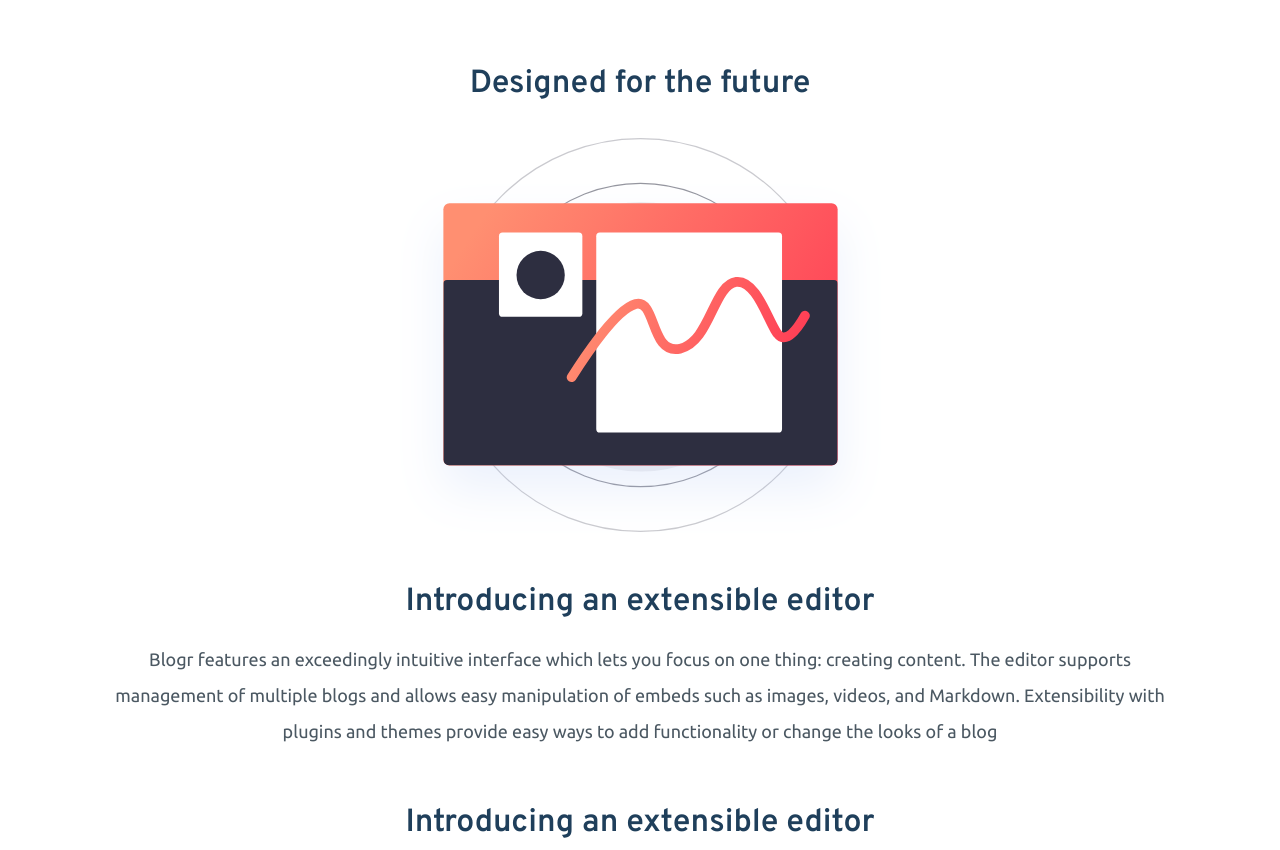
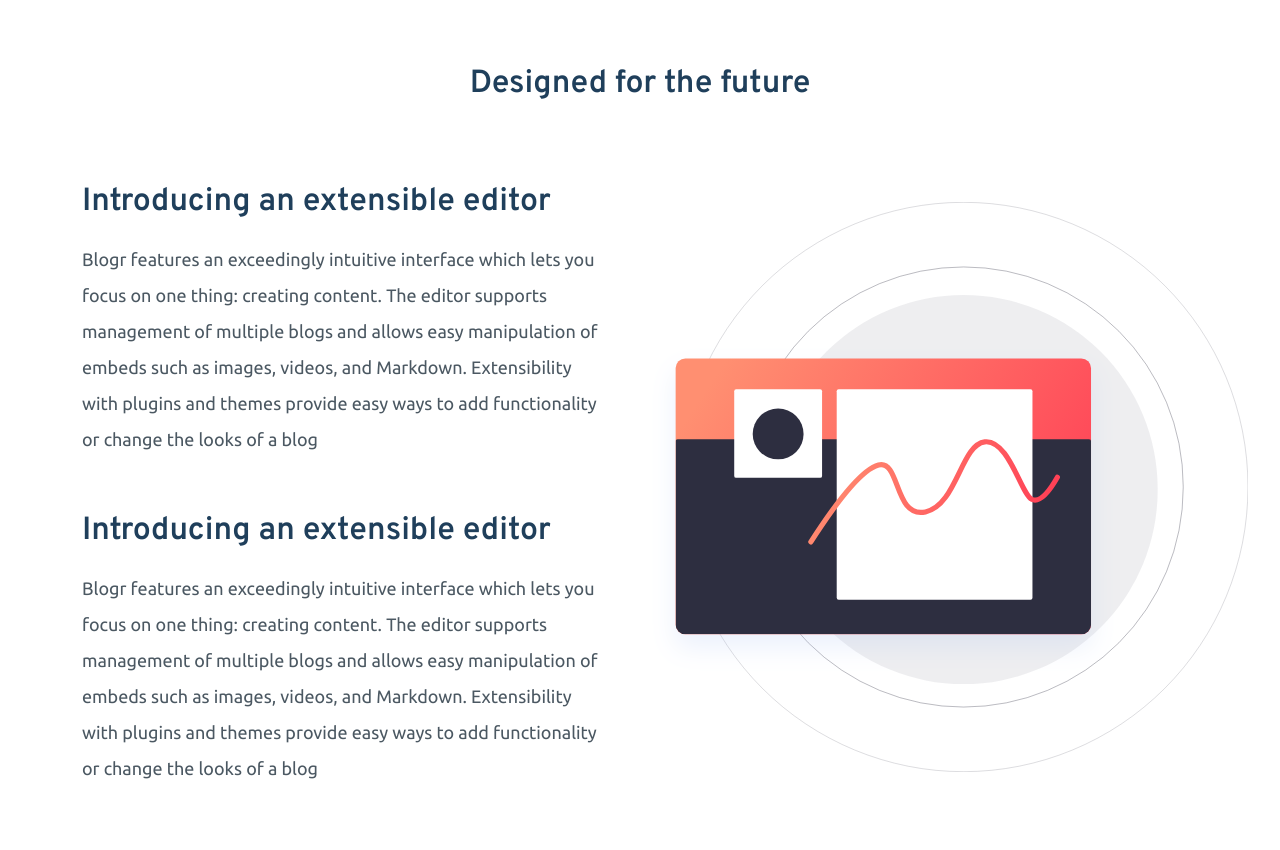
Before and after one commit to AmirRassaei/blogr_landing_page, a website: page index.html in a window 1280 px wide. Shown: the part 680-1530 px from the top of the page. Drawn offline with Linux system fonts and the light colour scheme.

Commit message:
Finished feature section (mobile and desktop)

```diff
--- a/index.html
+++ b/index.html
@@ -53,14 +53,14 @@
           <h2 class="feature__heading heading-secondary mb-3">
             Designed for the future
           </h2>
-          <div class="flex-col-center">
+          <div class="feature__box flex-col-center">
             <div class="feature__illustration"></div>
             <div class="feature__items container">
               <div class="feature__item feature__item--1">
-                <h3 class="heading-secondary text-center">
+                <h3 class="heading-secondary">
                   Introducing an extensible editor
                 </h3>
-                <p class="text-center">
+                <p class="">
                   Blogr features an exceedingly intuitive interface which lets
                   you focus on one thing: creating content. The editor supports
                   management of multiple blogs and allows easy manipulation of
@@ -70,10 +70,10 @@
                 </p>
               </div>
               <div class="feature__item feature__item--2">
-                <h3 class="heading-secondary text-center">
+                <h3 class="heading-secondary">
                   Introducing an extensible editor
                 </h3>
-                <p class="text-center">
+                <p class="">
                   Blogr features an exceedingly intuitive interface which lets
                   you focus on one thing: creating content. The editor supports
                   management of multiple blogs and allows easy manipulation of
--- a/scss/pages/_home.scss
+++ b/scss/pages/_home.scss
@@ -1,4 +1,5 @@
 @import "../abstracts/variables";
+@import "../abstracts/mixins";
 
 .feature {
   &__heading {
@@ -12,10 +13,28 @@
     background-repeat: no-repeat;
     background-position: center;
     background-size: contain;
+
+    @include media-breakpoint-up(xl) {
+      order: 2;
+      height: 80vh;
+      background-image: url("../../images/illustration-editor-desktop.svg");
+    }
   }
+
+  &__box {
+    @include media-breakpoint-up(xl) {
+      flex-direction: row;
+    }
+  }
+
   &__items {
     margin-top: 4rem;
     padding: 0 5rem;
+    text-align: center;
+    @include media-breakpoint-up(xl) {
+      text-align: left;
+    }
+
     .feature__item {
       margin-bottom: 5rem;
       p {
```
Also changed, not shown: css/main.css, 1 other file.
